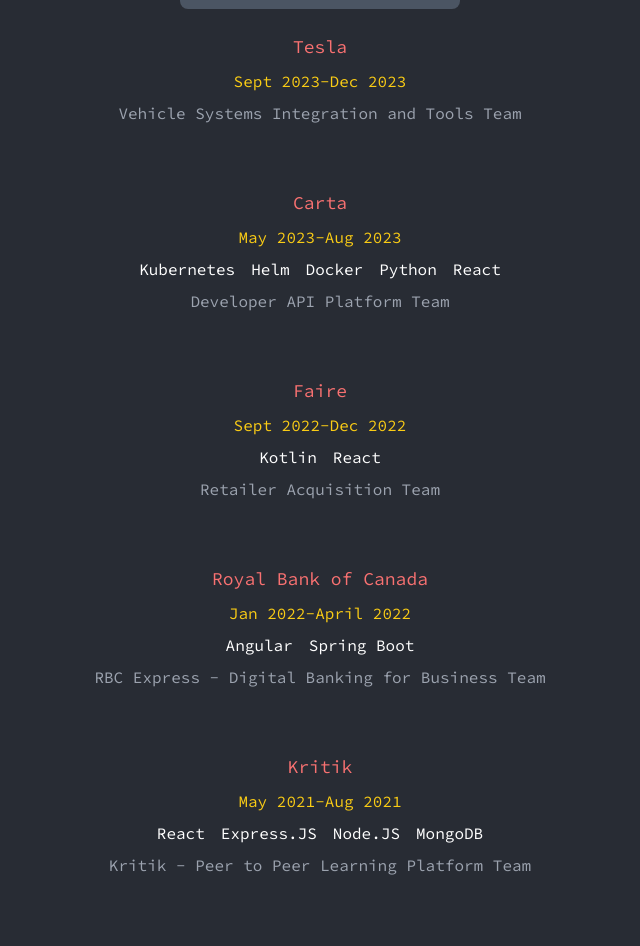
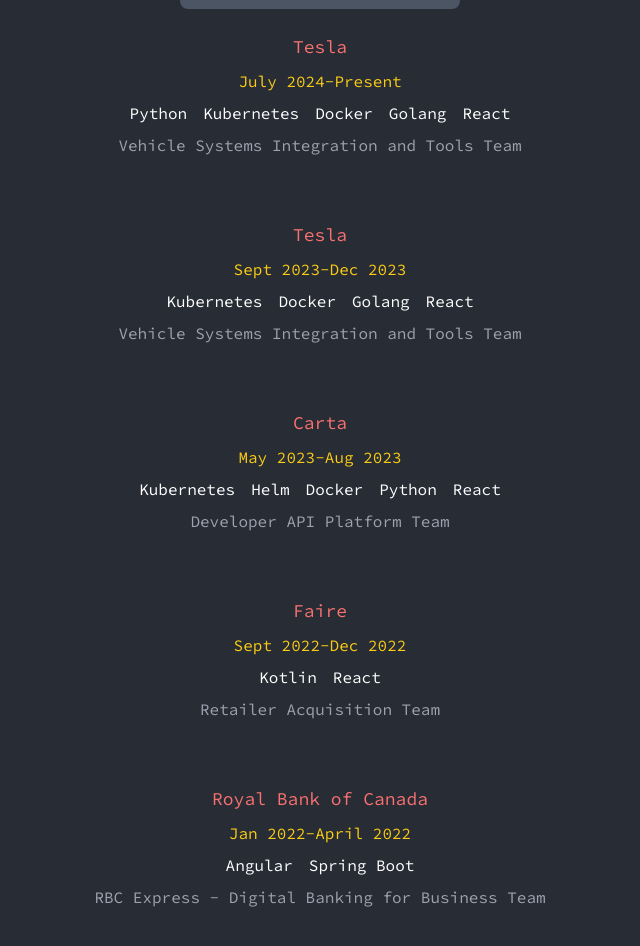
Before and after one commit to billcui57/billcuiv3, a Next.js app: page / in a window 1280 px wide. Shown: the part 984-1930 px from the top of the page, without its empty margins (320-960 px from the left). Built offline with nearby package versions, Linux system fonts and the light colour scheme.

Commit message:
ready for next steps

```diff
--- a/src/components/console/files.tsx
+++ b/src/components/console/files.tsx
@@ -14,76 +14,23 @@
 import Carta from "public/carta.jpeg"
 
 export const projects: IProject[] = [
-  {
-    name: "Tripplanner",
-    description: "A tool that provides a comprehensive view of an entire road trip. Segmented by each day with a list of hotels available for pit stops, as well as providing nice-to-haves such as exporting routes into Google Maps",
-    usedTechs: ["Golang", "React"],
-    projectLink: "https://tripplannerbot.netlify.app/",
-    type: "Web",
-  },
-  {
-    name: "MathSocLibrary",
-    description: "A fullstack textbook library and point of sale system designed and made for the University of Waterloo's Mathematics Society",
-    usedTechs: ["Angular", "Node.JS", "Express.JS", "MySQL", "Docker", "Linux"],
-    projectLink: "https://library.mathsoc.uwaterloo.ca/",
-    type: "Web",
-    logo: MathSocLogo,
-    image: MathSocArch
-  },
-  {
-    name: "MiniMaxBattleSnake",
-    description: "Utilized the minimax algorithm to forecast and predict future game states. Complimented with alpha beta pruning to greatly reduce search space for optimal game path. Also used flood filling to determine how much space the snake head has access to in each possible direction, and A star to path find towards food",
-    usedTechs: ["Typescript", "Node.JS", "Express.JS"],
-    learnMoreLink:"https://github.com/billcui57/BattlesnakeW22",
-    logo: BattleSnakeLogo,
-    type: "AI",
-    achievements: ["Second place in Royal Bank of Canada's AI Snake competition"],
-  },
-  {
-    name: "ToTheMoon",
-    description: "A Reddit forum webscraper for NLP analytics on the hottest bullish and bearish stocks. Consumed Reddit's PRAW API and Google Cloud's Natural Language Processing API to scrape subreddits and acquire sentiment on stocks.",
-    usedTechs: ["React", "Python", "Flask", "Google Cloud", "DropBase API", "Reddit API"],
-    projectLink: "https://devpost.com/software/swingsentiment",
-    logo: ToTheMoonLogo,
-    type: "Web",
-    achievements: ["DropBase API sponsor prize second place"],
-  },
-  {
-    name: "HTNEventBrowser",
-    description: "A mobile friendly hackathon event browser that I have developed for Hack The North 2022's Frontend Challenge",
-    usedTechs: ["React", "Next.JS"],
-    projectLink: "https://billcui-htn-2022.netlify.app/",
-    logo: ToTheMoonLogo,
-    type: "Web",
-    learnMoreLink:"https://github.com/billcui57/htn-2022-frontend-challenge"
-  },
-  {
-    name: "DropShare",
-    description: "A decentralized charity donation platform that you use to donate anything, anytime, anywhere! Utilized Google’s Map API to allow users to drop a pin on their donated item’s location. Leveraged MongoDB’s $geoNear to aggregate and present pins that are closest to user’s location",
-    usedTechs: ["React", "Next.JS", "Node.JS", "Express.JS", "MongoDB", "AWS EC2", "AWS Route 53", "Docker"],
-    projectLink: "https://drop-share.netlify.app/",
-    learnMoreLink:"https://github.com/billcui57/dropshare",
-    type: "Web",
-  },
-  {
-    name: "Lyricalculus",
-    description: "Powered by a SVM classifier NLP model, predicts how lyrical a hip hop song is with 80% accuracy. Most impactful features - TD-IDF scores, Glove cosine similarity scores",
-    usedTechs: ["Vue", "Python", "Flask", "Scikit-Learn", "Tensorflow", "MongoDB", "AWS EC2", "Route 53"],
-    projectLink: "https://www.lyricalculus.tech/",
-    learnMoreLink:"https://devpost.com/software/lyricalculus",
-    type: "Web",
-  },
-  {
-    name: "ThePollingExpress-RTOS",
-    description: "A real time operating system + series of user tasks meant to control multiple Märklin trains for the University of Waterloo CS452 Real-time Programming course",
-    usedTechs: ["C", "ARMv4"],
-    projectLink: "https://github.com/billcui57/The-Polling-Express",
-    type: "Systems"
-  },
+
 ];
 
 
 export const workExperiences: IWorkExperience[] = [
+  {
+    name: "Tesla-full-time",
+    company: "Tesla",
+    startDate: "July 2024",
+    endDate: "Present",
+    description: "Vehicle Systems Integration and Tools Team",
+    position: "Software Engineer",
+    location: "Palo Alto, California",
+    logo:TeslaLogo,
+    usedTechs:["Python","Kubernetes", "Docker","Golang", "React"],
+
+  },
   {
     name: "Tesla",
     company: "Tesla",
@@ -92,6 +39,7 @@
     description: "Vehicle Systems Integration and Tools Team",
     position: "Software Engineering Intern",
     location: "Palo Alto, California",
+    usedTechs:["Kubernetes", "Docker","Golang", "React"],
     logo:TeslaLogo
 
   },
@@ -131,18 +79,6 @@
     image : Rbc,
     logo: RBCLogo
   },
-  {
-    name: "Kritik",
-    company: "Kritik",
-    startDate: "May 2021",
-    endDate: "Aug 2021",
-    description: "Kritik - Peer to Peer Learning Platform Team",
-    position: "Software Engineering Intern",
-    location: "Toronto, Ontario",
-    usedTechs:["React","Express.JS", "Node.JS", "MongoDB"],
-    image: Kritik,
-    logo: KritikLogo
-  },
 ]
 
 // export const hackathons: IHackathon[] = [
--- a/src/components/console/welcome/index.tsx
+++ b/src/components/console/welcome/index.tsx
@@ -11,7 +11,7 @@
         <Typography
           colour="red"
           size="base"
-          text="💻 Welcome to ✨Bill Cui’s Website✨ LTS (GNU/Linux
+          text="💻 Welcome to Bill Cui’s Website LTS (GNU/Linux
           4.19.104-microsoft-standard x86_64) 💻"
         />
       </ConsoleLine>
@@ -76,13 +76,13 @@
         <Typography
           colour="yellow"
           size="base"
-          text="Education Status: "
+          text="User group: "
           indent={1}
         />
         <Typography
           colour="text"
           size="base"
-          text={`University of Waterloo Computer Science ${me.termLevel}`}
+          text={`Tesla`}
         />
       </ConsoleLine>
       <ConsoleLine>
--- a/src/constants/me.ts
+++ b/src/constants/me.ts
@@ -1,8 +1,6 @@
 
 
 export interface Me {
-  termLevel: string;
-  year: number;
   contactEmail: string;
   resumeLink: string;
   githubLink: string;
@@ -10,8 +8,6 @@
 }
 
 export default {
-  termLevel: "4A",
-  year: 4,
   contactEmail: "bill.cui.work@gmail.com",
   resumeLink: "https://drive.google.com/file/d/1Bsh-tExb16kIKJd56twI5EEsD9N_W7pL/view",
   githubLink: "https://github.com/billcui57",
--- a/src/containers/console/index.tsx
+++ b/src/containers/console/index.tsx
@@ -32,7 +32,7 @@
 
     // rootDir.subdirectories = [projDir, hackathons, workExperience];
 
-    rootDir.subdirectories = [projDir, workExperience];
+    rootDir.subdirectories = [workExperience];
 
     return rootDir;
   }
--- a/src/containers/home/index.tsx
+++ b/src/containers/home/index.tsx
@@ -53,7 +53,6 @@
         <div className="mb-16">
         <div className="flex flex-col space-y-32">
           <div>{displayWorkExperience(workExperience)}</div>
-
         </div>
       </div>
       )
@@ -76,7 +75,7 @@
           </div>
           <div className="flex justify-center">
             <Typography
-              text="I am a software developer who is passionate about building products that make tech move faster"
+              text="I build for productivity"
               size="base"
               colour="text"
               className="text-center"
@@ -84,9 +83,7 @@
           </div>
           <div className="flex justify-center">
             <Typography
-              text={`Currently, I am a ${LocalizationUtils.localizeYearNumber(
-                me.year
-              )} year Computer Science student at the University of Waterloo`}
+              text={`Currently, I am a software engineer at Tesla`}
               size="base"
               colour="text"
               className="text-center"
@@ -117,12 +114,6 @@
             <SectionHead title="$ ls ~/workexperiences"></SectionHead>
           </div>
           {displayWorkExperiences()}
-        </div>
-        <div id="projects">
-          <div className="flex justify-center">
-            <SectionHead title="$ ls ~/projects"></SectionHead>
-          </div>
-          {displayProjects()}
         </div>
         <div id="contactMe">
           <div className="flex justify-center">
```
